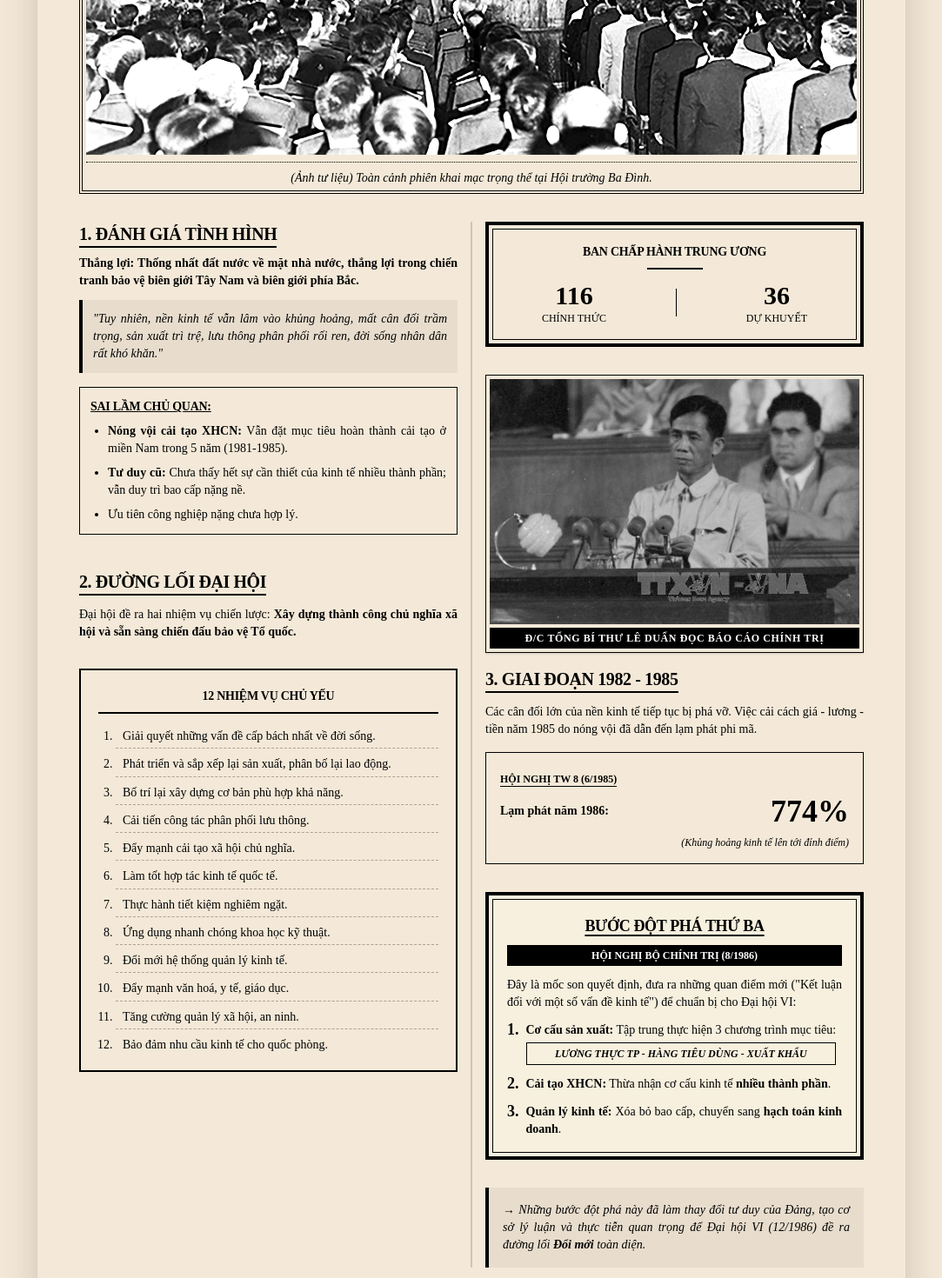
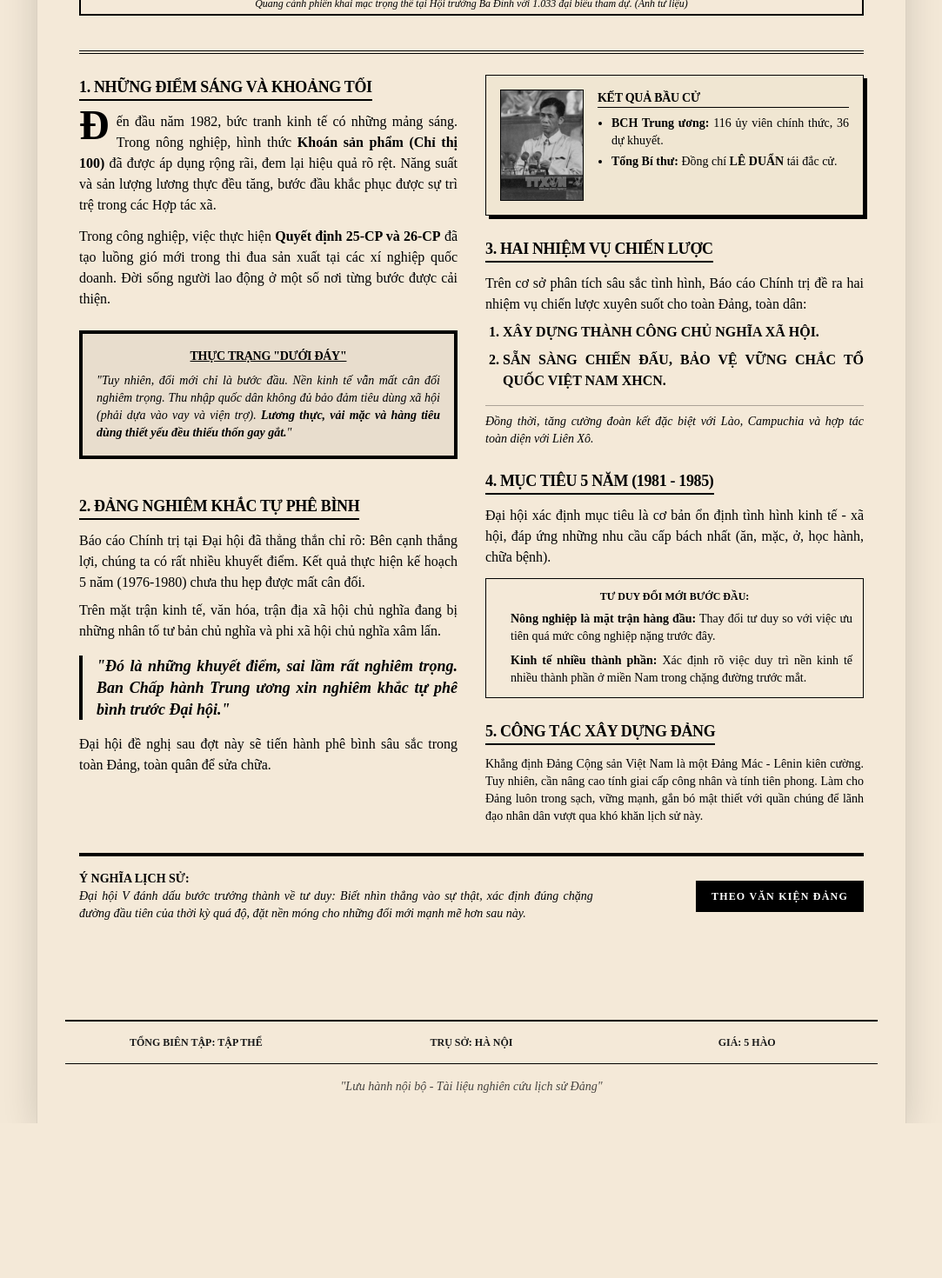
Before and after one commit to antt122/VNR_Newspaper, a Next.js app: page / in a window 1280 px wide. Shown: the part 1260-2730 px from the top of the page at 87% size, without its empty margins (98-1181 px from the left). After the commit the page ends 2552 px from the top, so only its background shows below. Built offline with nearby package versions, Linux system fonts and the light colour scheme.

Commit message:
change: newscontent

```diff
--- a/components/NewsContent.tsx
+++ b/components/NewsContent.tsx
@@ -5,8 +5,8 @@ const NewsContent = () => {
   return (
     <div className="animate-in fade-in slide-in-from-bottom-4 duration-500 pb-12 font-serif text-justify leading-relaxed bg-transparent text-black">
 
-      {/* --- PHẦN 1: HEADER & ẢNH LỚN --- */}
-      <section className="mb-8">
+      {/* --- PHẦN 1: HEADER (GIỮ NGUYÊN) --- */}
+      <section className="mb-6 border-b-4 border-double border-black pb-6">
         <div className="text-center mb-6">
            <p className="text-xs font-bold uppercase tracking-[0.2em] mb-2 opacity-60">Văn kiện Đảng toàn tập</p>
 
@@ -14,210 +14,153 @@ const NewsContent = () => {
              Đại hội đại biểu toàn quốc lần thứ V của Đảng
            </h2>
 
-           <div className="inline-block bg-black text-[#fcf7e6] px-3 py-1 mb-4">
-             <p className="italic font-bold text-sm">
-               Hà Nội, ngày 27 đến 31 tháng 3 năm 1982
-             </p>
+           <div className="flex flex-col md:flex-row justify-center items-center gap-4 text-sm font-bold italic">
+             <span className="bg-black text-[#fcf7e6] px-3 py-1">Hà Nội: 15/3 - 31/3/1982</span>
            </div>
         </div>
 
-        <div className="mb-6">
-           <p className="text-base md:text-lg mb-4 first-letter:float-left first-letter:text-6xl first-letter:font-bold first-letter:mr-3 first-letter:mt-[-10px] first-letter:font-heading">
-             Tham dự Đại hội có 1033 đại biểu thay mặt 1.727.000 đảng viên. Đại hội diễn ra trong bối cảnh đất nước vừa bước ra khỏi chiến tranh nhưng lại đối mặt với cuộc khủng hoảng kinh tế - xã hội trầm trọng.
-           </p>
+        {/* SAPO: ĐOẠN MỞ ĐẦU */}
+        <div className="text-base md:text-lg font-medium italic px-4 md:px-12 mb-6 text-center opacity-90">
+             "Trước bối cảnh đất nước lâm vào khủng hoảng kinh tế - xã hội nghiêm trọng, Đại hội V đặt ra câu hỏi sinh tử: Vì sao tình hình lại sa sút và làm thế nào để thoát ra khỏi cuộc khủng hoảng đang ở mức 'dưới đáy'?"
         </div>
 
         {/* HÌNH 1: QUANG CẢNH */}
-        <figure className="w-full mb-8 border-4 border-double border-black p-1 bg-transparent">
+        <figure className="w-full mb-4 border-2 border-black p-1 bg-transparent">
           <img
             src="/daihoi/1.png"
             alt="Quang cảnh Đại hội V"
-            className="w-full h-auto object-cover grayscale contrast-110"
+            className="w-full h-auto object-cover grayscale contrast-110 max-h-[400px]"
           />
-          <figcaption className="text-xs md:text-sm italic text-center mt-2 pt-2 border-t border-black border-dotted">
-            (Ảnh tư liệu) Toàn cảnh phiên khai mạc trọng thể tại Hội trường Ba Đình.
+          <figcaption className="text-xs italic text-center mt-1 pt-1 border-t border-black/50">
+            Quang cảnh phiên khai mạc trọng thể tại Hội trường Ba Đình với 1.033 đại biểu tham dự. (Ảnh tư liệu)
           </figcaption>
         </figure>
       </section>
 
-      {/* --- PHẦN 2: NỘI DUNG CHÍNH (GRID 2 CỘT) --- */}
-      <div className="grid grid-cols-1 md:grid-cols-2 gap-8 relative items-start">
-
-        {/* Đường kẻ dọc chia đôi (chỉ hiện trên desktop) */}
-        <div className="hidden md:block absolute left-1/2 top-0 bottom-0 w-[1px] bg-black opacity-30 transform -translate-x-1/2 h-full"></div>
+      {/* --- PHẦN 2: NỘI DUNG CHI TIẾT (CHIA 2 CỘT) --- */}
+      <div className="grid grid-cols-1 md:grid-cols-2 gap-8 text-sm md:text-base">
 
         {/* === CỘT TRÁI === */}
-        <div className="space-y-8">
+        <div className="space-y-6">
 
-          {/* MỤC 1: ĐÁNH GIÁ & HẠN CHẾ */}
+            {/* MỤC 1: BỐI CẢNH KINH TẾ - XÃ HỘI */}
             <article>
-            <h3 className="text-xl font-bold uppercase mb-2 border-b-2 border-black inline-block">1. Đánh giá tình hình</h3>
-            <p className="mb-3 font-bold text-sm">
-               Thắng lợi: Thống nhất đất nước về mặt nhà nước, thắng lợi trong chiến tranh bảo vệ biên giới Tây Nam và biên giới phía Bắc.
+                <h3 className="font-bold uppercase text-lg border-b-2 border-black inline-block mb-3">1. Những điểm sáng và khoảng tối</h3>
+                <p className="first-letter:text-5xl first-letter:font-bold first-letter:float-left first-letter:mr-2 first-letter:mt-[-8px] font-heading">
+                    Đến đầu năm 1982, bức tranh kinh tế có những mảng sáng. Trong nông nghiệp, hình thức <strong>Khoán sản phẩm (Chỉ thị 100)</strong> đã được áp dụng rộng rãi, đem lại hiệu quả rõ rệt. Năng suất và sản lượng lương thực đều tăng, bước đầu khắc phục được sự trì trệ trong các Hợp tác xã.
                 </p>
+                <p className="mt-3">
+                    Trong công nghiệp, việc thực hiện <strong>Quyết định 25-CP và 26-CP</strong> đã tạo luồng gió mới trong thi đua sản xuất tại các xí nghiệp quốc doanh. Đời sống người lao động ở một số nơi từng bước được cải thiện.
+                </p>
+            </article>
 
-            {/* Thực trạng kinh tế (QUAN TRỌNG) */}
-            <div className="bg-black/5 p-3 mb-4 border-l-4 border-black">
-                <p className="italic text-sm">
-                    "Tuy nhiên, nền kinh tế vẫn lâm vào khủng hoảng, mất cân đối trầm trọng, sản xuất trì trệ, lưu thông phân phối rối ren, đời sống nhân dân rất khó khăn."
+            {/* BOX KHỦNG HOẢNG */}
+            <div className="border-4 double border-black p-4 bg-black/5">
+                <h4 className="font-bold uppercase text-center text-sm underline mb-2">Thực trạng "Dưới đáy"</h4>
+                <p className="italic text-justify text-sm">
+                    "Tuy nhiên, đổi mới chỉ là bước đầu. Nền kinh tế vẫn mất cân đối nghiêm trọng. Thu nhập quốc dân không đủ bảo đảm tiêu dùng xã hội (phải dựa vào vay và viện trợ). <strong>Lương thực, vải mặc và hàng tiêu dùng thiết yếu đều thiếu thốn gay gắt.</strong>"
                 </p>
             </div>
 
-            {/* Hạn chế của Đại hội V (BẮT BUỘC CÓ) */}
-            <div className="border border-black p-3 bg-transparent">
-                <h4 className="font-bold underline mb-2 text-sm uppercase">Sai lầm chủ quan:</h4>
-                <ul className="list-disc pl-5 space-y-2 text-sm">
+            {/* MỤC 2: TỰ PHÊ BÌNH (Rất quan trọng) */}
+            <article>
+                <h3 className="font-bold uppercase text-lg border-b-2 border-black inline-block mb-3 mt-4">2. Đảng nghiêm khắc tự phê bình</h3>
+                <p>
+                    Báo cáo Chính trị tại Đại hội đã thẳng thắn chỉ rõ: Bên cạnh thắng lợi, chúng ta có rất nhiều khuyết điểm. Kết quả thực hiện kế hoạch 5 năm (1976-1980) chưa thu hẹp được mất cân đối.
+                </p>
+                <p className="mt-2">
+                    Trên mặt trận kinh tế, văn hóa, trận địa xã hội chủ nghĩa đang bị những nhân tố tư bản chủ nghĩa và phi xã hội chủ nghĩa xâm lấn.
+                </p>
+
+                {/* Trích dẫn nổi bật */}
+                <blockquote className="border-l-4 border-black pl-4 my-4 font-bold italic text-lg leading-snug">
+                    "Đó là những khuyết điểm, sai lầm rất nghiêm trọng. Ban Chấp hành Trung ương xin nghiêm khắc tự phê bình trước Đại hội."
+                </blockquote>
+                <p>
+                    Đại hội đề nghị sau đợt này sẽ tiến hành phê bình sâu sắc trong toàn Đảng, toàn quân để sửa chữa.
+                </p>
+            </article>
+        </div>
+
+        {/* === CỘT PHẢI === */}
+        <div className="space-y-6">
+
+            {/* THÔNG TIN LÃNH ĐẠO */}
+            <div className="bg-[#f0e6d2] p-4 border border-black shadow-[4px_4px_0px_black]">
+                <div className="flex gap-4">
+                    <img src="/daihoi/2.jpg" alt="Lê Duẩn" className="w-24 h-32 object-cover border border-black grayscale"/>
+                    <div>
+                        <h4 className="font-bold uppercase text-sm border-b border-black mb-1">Kết quả Bầu cử</h4>
+                        <ul className="text-sm list-disc pl-4 space-y-1 mt-2">
+                            <li><strong>BCH Trung ương:</strong> 116 ủy viên chính thức, 36 dự khuyết.</li>
+                            <li><strong>Tổng Bí thư:</strong> Đồng chí <strong>LÊ DUẨN</strong> tái đắc cử.</li>
+                        </ul>
+                    </div>
+                </div>
+            </div>
+
+            {/* MỤC 3: HAI NHIỆM VỤ CHIẾN LƯỢC */}
+            <article>
+                <h3 className="font-bold uppercase text-lg border-b-2 border-black inline-block mb-3">3. Hai nhiệm vụ chiến lược</h3>
+                <p className="mb-2">
+                    Trên cơ sở phân tích sâu sắc tình hình, Báo cáo Chính trị đề ra hai nhiệm vụ chiến lược xuyên suốt cho toàn Đảng, toàn dân:
+                </p>
+                <ul className="list-decimal pl-5 font-bold space-y-2 mb-4">
+                    <li className="uppercase">Xây dựng thành công chủ nghĩa xã hội.</li>
+                    <li className="uppercase">Sẵn sàng chiến đấu, bảo vệ vững chắc Tổ quốc Việt Nam XHCN.</li>
+                </ul>
+                <p className="text-sm italic border-t border-black/30 pt-2">
+                    Đồng thời, tăng cường đoàn kết đặc biệt với Lào, Campuchia và hợp tác toàn diện với Liên Xô.
+                </p>
+            </article>
+
+            {/* MỤC 4: NHIỆM VỤ CẤP BÁCH 1981-1985 */}
+            <article>
+                <h3 className="font-bold uppercase text-lg border-b-2 border-black inline-block mb-3">4. Mục tiêu 5 năm (1981 - 1985)</h3>
+                <p className="text-justify mb-3">
+                    Đại hội xác định mục tiêu là cơ bản ổn định tình hình kinh tế - xã hội, đáp ứng những nhu cầu cấp bách nhất (ăn, mặc, ở, học hành, chữa bệnh).
+                </p>
+
+                {/* LIST BOX */}
+                <div className="border border-black p-3">
+                    <h5 className="font-bold uppercase text-xs mb-2 text-center ">Tư duy đổi mới bước đầu:</h5>
+                    <ul className="text-sm space-y-2 list-square marker:text-black pl-4">
                         <li>
-                        <strong>Nóng vội cải tạo XHCN:</strong> Vẫn đặt mục tiêu hoàn thành cải tạo ở miền Nam trong 5 năm (1981-1985).
+                            <span className="font-bold">Nông nghiệp là mặt trận hàng đầu:</span> Thay đổi tư duy so với việc ưu tiên quá mức công nghiệp nặng trước đây.
                         </li>
                         <li>
-                        <strong>Tư duy cũ:</strong> Chưa thấy hết sự cần thiết của kinh tế nhiều thành phần; vẫn duy trì bao cấp nặng nề.
-                    </li>
-                    <li>
-                        Ưu tiên công nghiệp nặng chưa hợp lý.
+                            <span className="font-bold">Kinh tế nhiều thành phần:</span> Xác định rõ việc duy trì nền kinh tế nhiều thành phần ở miền Nam trong chặng đường trước mắt.
                         </li>
                     </ul>
                 </div>
             </article>
 
-          {/* MỤC 2: NHIỆM VỤ CHIẾN LƯỢC */}
+            {/* MỤC 5: XÂY DỰNG ĐẢNG */}
             <article>
-             <h3 className="text-xl font-bold uppercase mb-3 border-b-2 border-black inline-block mt-2">2. Đường lối Đại hội</h3>
-             <p className="mb-3 text-sm">
-               Đại hội đề ra hai nhiệm vụ chiến lược: <strong>Xây dựng thành công chủ nghĩa xã hội và sẵn sàng chiến đấu bảo vệ Tổ quốc.</strong>
+                 <h3 className="font-bold uppercase text-lg border-b-2 border-black inline-block mb-3">5. Công tác Xây dựng Đảng</h3>
+                 <p className="text-sm text-justify">
+                    Khẳng định Đảng Cộng sản Việt Nam là một Đảng Mác - Lênin kiên cường. Tuy nhiên, cần nâng cao tính giai cấp công nhân và tính tiên phong. Làm cho Đảng luôn trong sạch, vững mạnh, gắn bó mật thiết với quần chúng để lãnh đạo nhân dân vượt qua khó khăn lịch sử này.
                  </p>
             </article>
-
-          {/* KHUNG: 12 NHIỆM VỤ (ĐÃ KHÔI PHỤC FULL) */}
-          <div className="border-2 border-black p-5 bg-transparent">
-             <h4 className="font-bold uppercase text-center mb-4 text-sm border-b-2 border-black pb-2">
-               12 Nhiệm vụ chủ yếu
-             </h4>
-             <ol className="list-decimal pl-5 space-y-2 text-sm leading-snug">
-               <li className="pl-2 border-b border-dashed border-black/30 pb-1">Giải quyết những vấn đề cấp bách nhất về đời sống.</li>
-               <li className="pl-2 border-b border-dashed border-black/30 pb-1">Phát triển và sắp xếp lại sản xuất, phân bố lại lao động.</li>
-               <li className="pl-2 border-b border-dashed border-black/30 pb-1">Bố trí lại xây dựng cơ bản phù hợp khả năng.</li>
-               <li className="pl-2 border-b border-dashed border-black/30 pb-1">Cải tiến công tác phân phối lưu thông.</li>
-               <li className="pl-2 border-b border-dashed border-black/30 pb-1">Đẩy mạnh cải tạo xã hội chủ nghĩa.</li>
-               <li className="pl-2 border-b border-dashed border-black/30 pb-1">Làm tốt hợp tác kinh tế quốc tế.</li>
-               <li className="pl-2 border-b border-dashed border-black/30 pb-1">Thực hành tiết kiệm nghiêm ngặt.</li>
-               <li className="pl-2 border-b border-dashed border-black/30 pb-1">Ứng dụng nhanh chóng khoa học kỹ thuật.</li>
-               <li className="pl-2 border-b border-dashed border-black/30 pb-1">Đổi mới hệ thống quản lý kinh tế.</li>
-               <li className="pl-2 border-b border-dashed border-black/30 pb-1">Đẩy mạnh văn hoá, y tế, giáo dục.</li>
-               <li className="pl-2 border-b border-dashed border-black/30 pb-1">Tăng cường quản lý xã hội, an ninh.</li>
-               <li className="pl-2">Bảo đảm nhu cầu kinh tế cho quốc phòng.</li>
-             </ol>
         </div>
 
       </div>
 
-        {/* === CỘT PHẢI === */}
-        <div className="space-y-8">
-
-          {/* KHUNG: BAN CHẤP HÀNH (ĐÃ KHÔI PHỤC) */}
-          <div className="border-4 double border-black p-1">
-             <div className="border border-black p-4 text-center bg-transparent">
-               <h4 className="uppercase font-bold text-sm mb-2">Ban Chấp Hành Trung Ương</h4>
-               <div className="w-16 h-[2px] bg-black mx-auto mb-3"></div>
-               <div className="flex justify-around items-center">
-                   <div>
-                       <p className="text-3xl font-bold font-heading">116</p>
-                       <p className="text-xs uppercase">Chính thức</p>
+      {/* --- PHẦN KẾT (FOOTER CỦA BÀI BÁO) --- */}
+      <section className="mt-8 border-t-4 border-black pt-4">
+          <div className="flex flex-col md:flex-row items-center justify-between gap-4">
+              <div className="w-full md:w-2/3">
+                  <p className="font-bold uppercase text-sm">Ý nghĩa lịch sử:</p>
+                  <p className="text-sm italic">
+                      Đại hội V đánh dấu bước trưởng thành về tư duy: Biết nhìn thẳng vào sự thật, xác định đúng chặng đường đầu tiên của thời kỳ quá độ, đặt nền móng cho những đổi mới mạnh mẽ hơn sau này.
+                  </p>
               </div>
-                   <div className="h-8 w-[1px] bg-black"></div>
-                   <div>
-                       <p className="text-3xl font-bold font-heading">36</p>
-                       <p className="text-xs uppercase">Dự khuyết</p>
+              <div className="w-full md:w-1/3 text-right">
+                  <span className="inline-block border-2 border-black px-4 py-2 font-bold uppercase text-xs tracking-widest bg-black text-white">
+                      Theo Văn kiện Đảng
+                  </span>
               </div>
           </div>
-             </div>
-          </div>
-
-          {/* HÌNH 2 */}
-          <figure className="w-full mb-4 border border-black p-1 shadow-sm bg-transparent">
-              <img
-                src="/daihoi/2.jpg"
-                alt="Đồng chí Lê Duẩn"
-                className="w-full h-auto object-cover grayscale brightness-95"
-              />
-              <figcaption className="text-xs font-bold text-center mt-1 py-1 bg-black text-white uppercase tracking-wider">
-                Đ/c Tổng Bí thư LÊ DUẨN đọc Báo cáo Chính trị
-              </figcaption>
-          </figure>
-
-          {/* MỤC 3: KẾT QUẢ 1982-1985 (PHẦN MỚI CẦN THIẾT) */}
-          <article>
-              <h3 className="text-xl font-bold uppercase mb-3 border-b-2 border-black inline-block">3. Giai đoạn 1982 - 1985</h3>
-              <p className="text-sm mb-2">
-                  Các cân đối lớn của nền kinh tế tiếp tục bị phá vỡ. Việc cải cách giá - lương - tiền năm 1985 do nóng vội đã dẫn đến lạm phát phi mã.
-              </p>
-
-              {/* LẠM PHÁT SIÊU TỐC - Dẫn chứng quan trọng */}
-              <div className="border border-black p-4 bg-transparent relative mt-4">
-                 <p className="text-xs uppercase font-bold border-b border-black inline-block mb-2">Hội nghị TW 8 (6/1985)</p>
-                 <div className="flex items-center justify-between">
-                     <span className="text-sm font-bold">Lạm phát năm 1986:</span>
-                     <span className="text-4xl font-bold font-heading">774%</span>
-                 </div>
-                 <p className="text-xs italic mt-2 text-right">
-                     (Khủng hoảng kinh tế lên tới đỉnh điểm)
-                 </p>
-              </div>
-          </article>
-
-          {/* MỤC 4: BƯỚC ĐỘT PHÁ THỨ BA (NỘI DUNG QUAN TRỌNG NHẤT) */}
-          <div className="border-4 double border-black p-1 bg-[#fcf7e6]/50">
-             <div className="border border-black p-4 bg-transparent">
-                 <h4 className="font-bold uppercase text-center text-lg mb-2 underline decoration-2 underline-offset-4">
-                    Bước đột phá thứ ba
-                 </h4>
-                 <p className="text-center text-xs font-bold mb-3 bg-black text-white py-1">HỘI NGHỊ BỘ CHÍNH TRỊ (8/1986)</p>
-
-                 <p className="text-sm mb-3 text-justify">
-                     Đây là mốc son quyết định, đưa ra những quan điểm mới ("Kết luận đối với một số vấn đề kinh tế") để chuẩn bị cho Đại hội VI:
-                 </p>
-
-                 <ul className="space-y-3 text-sm">
-                     <li className="flex items-start">
-                         <span className="font-bold mr-2 text-lg leading-none">1.</span>
-                         <span>
-                            <strong>Cơ cấu sản xuất:</strong> Tập trung thực hiện 3 chương trình mục tiêu:
-                            <span className="block font-bold mt-1 italic text-xs uppercase border border-black p-1 text-center bg-transparent">
-                                Lương thực TP - Hàng tiêu dùng - Xuất khẩu
-                            </span>
-                         </span>
-                     </li>
-                     <li className="flex items-start">
-                         <span className="font-bold mr-2 text-lg leading-none">2.</span>
-                         <span>
-                            <strong>Cải tạo XHCN:</strong> Thừa nhận cơ cấu kinh tế <strong>nhiều thành phần</strong>.
-                         </span>
-                     </li>
-                     <li className="flex items-start">
-                         <span className="font-bold mr-2 text-lg leading-none">3.</span>
-                         <span>
-                            <strong>Quản lý kinh tế:</strong> Xóa bỏ bao cấp, chuyển sang <strong>hạch toán kinh doanh</strong>.
-                         </span>
-                     </li>
-                 </ul>
-             </div>
-          </div>
-
-          {/* Ý NGHĨA */}
-          <div className="bg-black/5 p-4 border-l-4 border-black mt-4">
-              <p className="text-sm italic text-justify font-medium">
-                  → Những bước đột phá này đã làm thay đổi tư duy của Đảng, tạo cơ sở lý luận và thực tiễn quan trọng để Đại hội VI (12/1986) đề ra đường lối <strong>Đổi mới</strong> toàn diện.
-              </p>
-          </div>
-
-        </div>
-      </div>
-
-      {/* --- PHẦN KẾT LUẬN --- */}
-      <section className="mt-12 border-t-4 border-black pt-6 text-center">
-        <p className="text-xl md:text-2xl font-bold uppercase mb-2 font-heading">
-          "Tất cả vì Tổ quốc xã hội chủ nghĩa, vì hạnh phúc của nhân dân"
-        </p>
       </section>
     </div>
   );
```
Also changed, not shown: 2 other files (tests, documents, lock files or other folders). Lines whose indentation alone changed are shown as unchanged.
